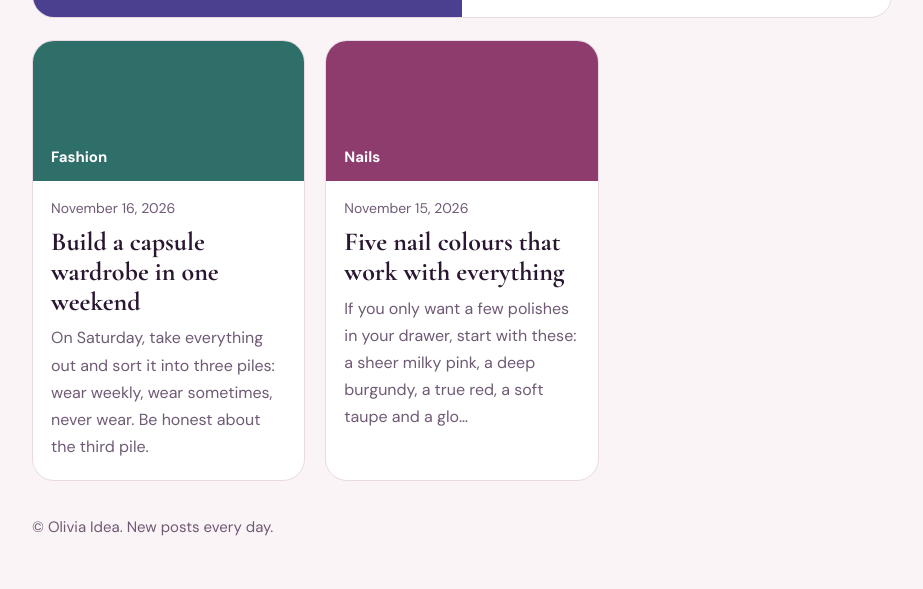
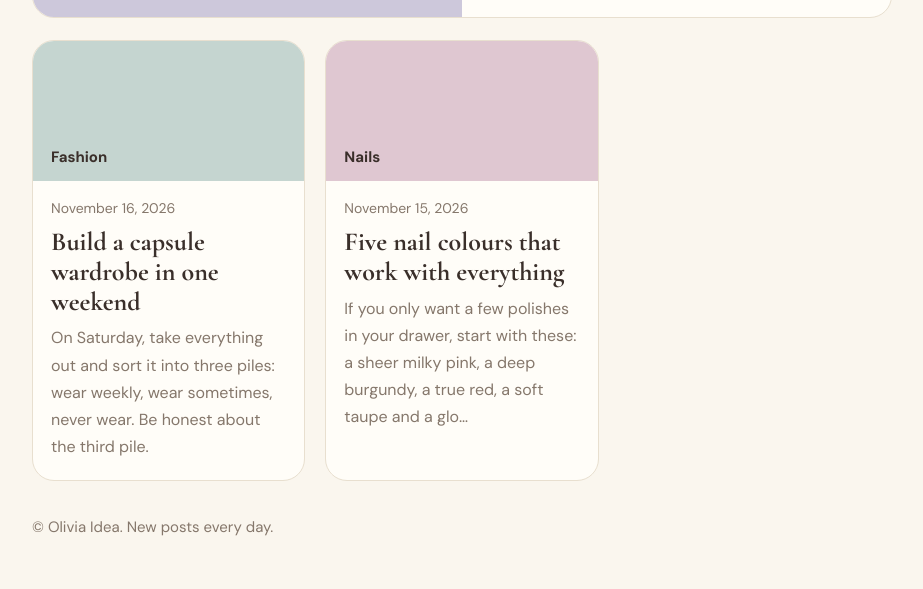
Before and after one commit to rthasan2004/olivia, a plain HTML site: page index.html in a window 1280 px wide. Shown: the part 549-1138 px from the top of the page, without its empty margins (178-1101 px from the left). Drawn offline with nearby package versions, Linux system fonts and the light colour scheme.

Commit message:
Update styles and JavaScript logic in index.html

```diff
--- a/index.html
+++ b/index.html
@@ -3,11 +3,11 @@
 <head>
 <meta charset="utf-8">
 <meta name="viewport" content="width=device-width, initial-scale=1">
+<meta name="color-scheme" content="light">
 <title>Olivia Idea – Fashion and Nail Blog</title>
 <link href="https://fonts.googleapis.com/css2?family=Cormorant+Garamond:wght@500;700&family=DM+Sans:wght@400;500;700&display=swap" rel="stylesheet">
 <style>
-:root{--bg:#fbf4f6;--surface:#fff;--ink:#2a1630;--muted:#6f5a75;--line:#e9d9e4;--accent:#7a2e6e;--accent-ink:#fff}
-@media (prefers-color-scheme:dark){:root{--bg:#1b1020;--surface:#26172c;--ink:#f7e9f3;--muted:#b9a3bf;--line:#3d2a45;--accent:#e6a4d8;--accent-ink:#2a1630}}
+:root{--bg:#faf6ee;--surface:#fffdf8;--ink:#3a2f2a;--muted:#85776b;--line:#e8dfcf;--accent:#8a6a3b;--accent-ink:#fff;color-scheme:light}
 *{box-sizing:border-box}
 body{margin:0;background:var(--bg);color:var(--ink);font:400 17px/1.7 "DM Sans",system-ui,sans-serif}
 h1,h2,h3{font-family:"Cormorant Garamond",Georgia,serif;line-height:1.15;margin:0;font-weight:700}
@@ -22,7 +22,7 @@ header{padding:20px 0}
 .chip{border:1.5px solid var(--line);background:transparent;color:var(--ink);border-radius:999px;padding:6px 16px;font:500 15px "DM Sans",sans-serif;cursor:pointer}
 .chip[aria-pressed="true"]{background:var(--accent);color:var(--accent-ink);border-color:var(--accent)}
 .card{display:block;text-decoration:none;background:var(--surface);border:1px solid var(--line);border-radius:22px;overflow:hidden}
-.card .cover{height:140px;display:flex;align-items:flex-end;padding:14px 18px;color:#fff;font:700 15px "DM Sans",sans-serif}
+.card .cover{height:140px;display:flex;align-items:flex-end;padding:14px 18px;color:var(--ink);font:700 15px "DM Sans",sans-serif}
 .card .in{padding:16px 18px 20px}
 .card h3{font-size:26px}
 .card p{margin:8px 0 0;color:var(--muted);font-size:16px}
@@ -31,6 +31,7 @@ header{padding:20px 0}
 .feat .cover{height:100%;min-height:220px;font-size:17px}
 .feat h3{font-size:clamp(28px,4vw,38px)}
 .grid{display:grid;grid-template-columns:repeat(auto-fill,minmax(250px,1fr));gap:20px}
+.more{display:block;margin:28px auto 0;border:1.5px solid var(--line);background:var(--surface);color:var(--ink);border-radius:999px;padding:10px 28px;font:500 16px "DM Sans",sans-serif;cursor:pointer}
 .back{display:inline-block;margin:6px 0 18px;color:var(--muted);text-decoration:none}
 article .cover{height:200px;border-radius:24px;margin-bottom:22px}
 article h1{font-size:clamp(36px,6vw,54px);margin-bottom:8px}
@@ -44,31 +45,35 @@ footer{padding:34px 0 48px;color:var(--muted);font-size:15px}
 <body>
 <div class="wrap" id="app"><div class="empty">Loading…</div></div>
 <script>
-var P=[],app=document.getElementById("app"),filter="All";
+var P=[],app=document.getElementById("app"),filter="All",shown=8,STEP=8;
 function esc(s){return String(s).replace(/[&<>"]/g,function(c){return{"&":"&amp;","<":"&lt;",">":"&gt;",'"':"&quot;"}[c]})}
 function slug(t){return t.toLowerCase().replace(/[^a-z0-9]+/g,"-").replace(/^-|-$/g,"")||"post"}
 function fmt(d){return new Date(d+"T12:00:00").toLocaleDateString("en-US",{month:"long",day:"numeric",year:"numeric"})}
 function paras(b){return b.split(/\n{2,}/).map(function(p){return "<p>"+esc(p).replace(/\n/g,"<br>")+"</p>"}).join("")}
 function excerpt(b){var t=b.split(/\n{2,}/)[0];return t.length>140?t.slice(0,137)+"…":t}
+function soft(c){return "color-mix(in srgb,"+esc(c)+" 28%,#fffdf8)"}
 function head(){return '<header><a class="logo" href="#">Olivia Idea</a></header>'}
 function foot(){return '<footer>© Olivia Idea. New posts every day.</footer>'}
-function card(p,f){return '<a class="card'+(f?' feat':'')+'" href="#post-'+p.id+'"><div class="cover" style="background:'+esc(p.color)+'">'+esc(p.cat)+'</div><div class="in"><div class="meta">'+fmt(p.date)+'</div><h3>'+esc(p.title)+'</h3><p>'+esc(excerpt(p.body))+'</p></div></a>'}
+function card(p,f){return '<a class="card'+(f?' feat':'')+'" href="#post-'+p.id+'"><div class="cover" style="background:'+soft(p.color)+'">'+esc(p.cat)+'</div><div class="in"><div class="meta">'+fmt(p.date)+'</div><h3>'+esc(p.title)+'</h3><p>'+esc(excerpt(p.body))+'</p></div></a>'}
 function home(){
   var cats=["All"];P.forEach(function(p){if(cats.indexOf(p.cat)<0)cats.push(p.cat)});
   if(cats.indexOf(filter)<0)filter="All";
-  var list=P.filter(function(p){return filter==="All"||p.cat===filter});
+  var all=P.filter(function(p){return filter==="All"||p.cat===filter});
+  var list=all.slice(0,shown);
   var h=head()+'<div class="intro"><h1>Fashion and nails, every day.</h1><p>Short, honest notes on what to wear, which polish to pick and how to make both last.</p></div>';
   h+='<div class="chips">'+cats.map(function(c){return '<button class="chip" data-c="'+esc(c)+'" aria-pressed="'+(c===filter)+'">'+esc(c)+'</button>'}).join("")+'</div>';
   if(!list.length)h+='<div class="empty">No posts yet.</div>';
   else{h+=card(list[0],true);if(list.length>1)h+='<div class="grid">'+list.slice(1).map(function(p){return card(p)}).join("")+'</div>'}
+  if(all.length>shown)h+='<button class="more" id="more">Show more</button>';
   app.innerHTML=h+foot();
-  [].forEach.call(app.querySelectorAll(".chip"),function(b){b.onclick=function(){filter=b.dataset.c;home()}});
+  [].forEach.call(app.querySelectorAll(".chip"),function(b){b.onclick=function(){filter=b.dataset.c;shown=STEP;home()}});
+  var m=document.getElementById("more");if(m)m.onclick=function(){shown+=STEP;home()};
 }
 function post(id){
   var p=P.filter(function(x){return x.id===id})[0];
   if(!p){home();return}
   document.title=p.title+" – Olivia Idea";
-  app.innerHTML=head()+'<a class="back" href="#">← All posts</a><article><div class="cover" style="background:'+esc(p.color)+'"></div><div class="meta">'+esc(p.cat)+' · '+fmt(p.date)+'</div><h1>'+esc(p.title)+'</h1><div class="prose">'+paras(p.body)+'</div></article>'+foot();
+  app.innerHTML=head()+'<a class="back" href="#">← All posts</a><article><div class="cover" style="background:'+soft(p.color)+'"></div><div class="meta">'+esc(p.cat)+' · '+fmt(p.date)+'</div><h1>'+esc(p.title)+'</h1><div class="prose">'+paras(p.body)+'</div></article>'+foot();
   window.scrollTo(0,0);
 }
 function route(){var h=location.hash.slice(1);if(h.indexOf("post-")===0)post(h.slice(5));else{document.title="Olivia Idea – Fashion and Nail Blog";home()}}
```
